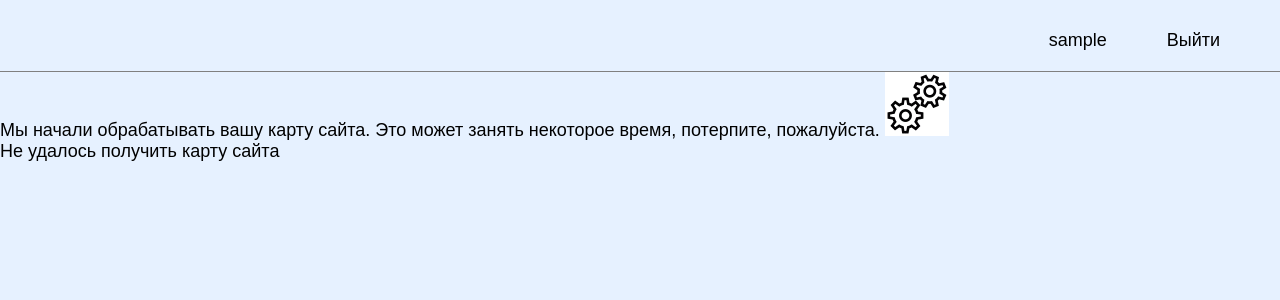
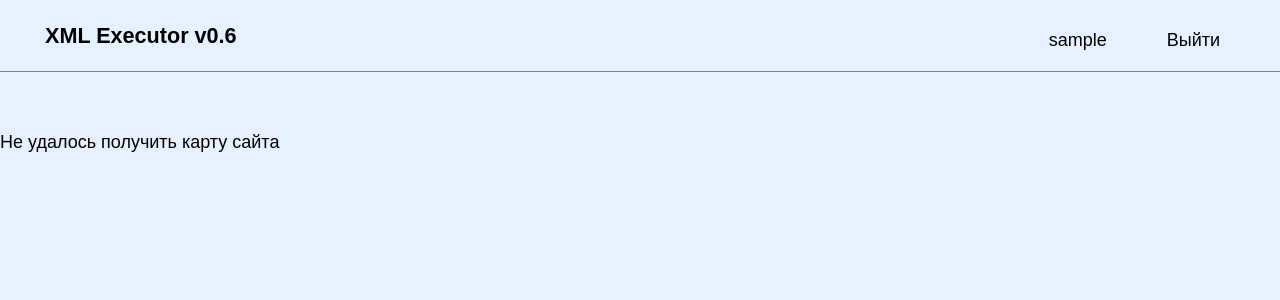
Before and after one commit to AkiraLingDev/xmlexecutor, a PHP site: page /xmlexecute/index.php?url=1 in a window 1280 px wide. Shown: the top 300 px of the page. Run offline with PHP 8.4, Linux system fonts and the light colour scheme; the visitor is signed in with stand-in values (Sample User, id 1); data that the repository does not hold is empty; some libraries are stand-ins or nearby versions.

Commit message:
Лого + фронт часть проверки карты с главной

```diff
--- a/ajax/xmlexecutor.php
+++ b/ajax/xmlexecutor.php
@@ -1,6 +1,7 @@
 <?php require_once($_SERVER["DOCUMENT_ROOT"] . "/core/prolog.php");
 if ($_POST["ajax"] == true) {
-    ini_set('max_execution_time', 600);
+    ini_set('max_execution_time', 6000);
+    ini_set('display_errors', 'Off');
     $xml = new XE();
     $arResult = $xml->execute($_POST['url']);
     $arPrint['OK'] = array();
@@ -17,7 +18,7 @@ if ($_POST["ajax"] == true) {
         if (count($arPrint['OK']) > 0){
             ?>
             <div class="xml-result-ok">
-                <div class="xml-result-ok-title"><span>200 OK</span> Корректный статус ответа - <?=count($arPrint['OK'])?> стр.</div>
+                <div class="xml-result-ok-title"><span style="background-color: #86e386;border-radius: 6px;">200 OK</span> Корректный статус ответа - <?=count($arPrint['OK'])?> стр.</div>
                 <div class="xml-result-ok-list-title">Показать список страниц</div>
                 <div class="xml-result-ok-list">
                     <? foreach($arPrint['OK'] as $link){?>
@@ -30,7 +31,7 @@ if ($_POST["ajax"] == true) {
         if (count($arPrint['TROUBLES']) > 0){
             ?>
             <div class="xml-result-err">
-                <div class="xml-result-err-title"><span>ERROR</span> Статус отличный от 200 ОК - <?=count($arPrint['TROUBLES'])?> стр.</div>
+                <div class="xml-result-err-title"><span style="background-color: #e76868;border-radius: 6px;">ERROR</span> Статус отличный от 200 ОК - <?=count($arPrint['TROUBLES'])?> стр.</div>
                 <div class="xml-result-err-list-title">Показать список страниц со статусами</div>
                 <div class="xml-result-err-list">
                     <? foreach($arPrint['TROUBLES'] as $link => $status){?>
@@ -40,6 +41,16 @@ if ($_POST["ajax"] == true) {
             </div>
             <?php
         }
+        ?>
+        <script>
+            $('.xml-result-ok-list-title').click(function () {
+                $('.xml-result-ok-list').toggle();
+            });
+            $('.xml-result-err-list-title').click(function () {
+                $('.xml-result-err-list').toggle();
+            });
+        </script>
+        <?php
     }else{
         ?>
         <div class="error"><?=$arResult['message']?></div>
--- a/core/assets/style.css
+++ b/core/assets/style.css
@@ -180,7 +180,7 @@ input[type="radio"] {
 .header {
     display: flex;
     width: 100%;
-    flex-flow: wrap;
+    flex-flow: nowrap;
     justify-content: end;
     border-bottom: 1px solid grey;
 }
@@ -227,3 +227,65 @@ input[type="radio"] {
 #xml-main-button:hover {
     background-color: gray;
 }
+
+.xml-result-ok {
+    padding-left: 30px;
+}
+.xml-result-ok-list-title {
+    text-decoration: underline;
+    font-size: small;
+    cursor: pointer;
+}
+
+.xml-result-ok-list {
+    padding-left: 30px;
+    display: none;
+}
+
+a.xml-result-ok-link {
+    display: block;
+    color: black;
+}
+
+
+.xml-result-err {
+    padding-left: 30px;
+}
+.xml-result-err-list-title {
+    text-decoration: underline;
+    font-size: small;
+    cursor: pointer;
+}
+
+.xml-result-err-list {
+    padding-left: 30px;
+    display: none;
+}
+
+a.xml-result-err-link {
+    display: block;
+    color: black;
+}
+
+.xml-main-preloader {
+    padding-left: 30px;
+    padding-top: 60px;
+}
+
+.xml-main-result {
+    padding-top: 60px;
+}
+
+.header-title {
+    font-size: larger;
+    font-weight: bold;
+    text-decoration: none;
+    color: black;
+}
+
+.header-left-container {
+    padding-left: 45px;
+    display: flex;
+    width: 100%;
+    align-items: center;
+}
--- a/core/blocks/header.php
+++ b/core/blocks/header.php
@@ -12,6 +12,9 @@
 <? include($_SERVER["DOCUMENT_ROOT"]."/core/assets/icons.html"); ?>
 <? if($USER->isAuthorized()): ?>
 <div class="header">
+    <div class="header-left-container">
+        <a href="/" class="header-title">XML Executor v0.6</a>
+    </div>
     <div class="profile-header"><?=$USER->getLogin()?></div>
     <div class="logout-block"><a href="/auth/logout.php" class="logout-link">Выйти</a></div>
 </div>
--- a/xmlexecute/index.php
+++ b/xmlexecute/index.php
@@ -1,5 +1,6 @@
 <?php require_once($_SERVER["DOCUMENT_ROOT"]."/core/prolog.php");
 $sitemapUrl = $_GET['url'];
+ini_set('display_errors', 'Off');
 if(empty($sitemapUrl)){
     ?>
     <div class="empty-url-main">Задан пустой URL карты сайта</div>
@@ -15,6 +16,7 @@ if(empty($sitemapUrl)){
             data: {ajax: true, url: '<?=$sitemapUrl?>'},
             success: function(data){
                 $('.xml-main-result').html(data);
+                $('.xml-main-preloader').hide();
             }
         });
     </script>
```
